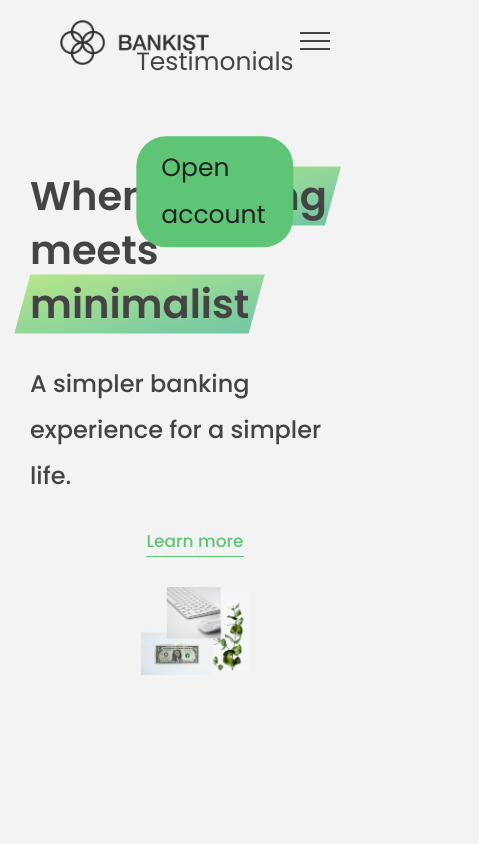
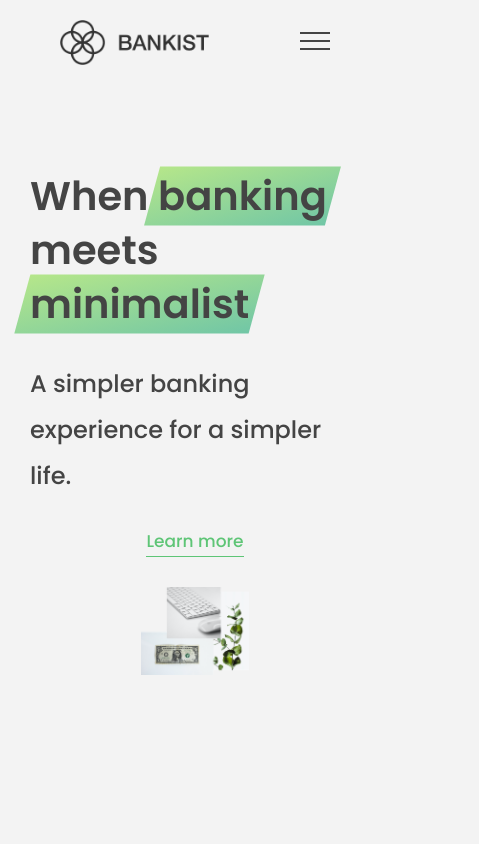
Before and after one commit to chernnovaa/Bankist, a website: page index.html in a window 390 px wide. Shown: the top 844 px of the page, 479 px wide, since content can reach past the window. Drawn offline with Linux system fonts and the light colour scheme.

Commit message:
responsive

```diff
--- a/index.html
+++ b/index.html
@@ -16,7 +16,7 @@
   <header class="header">
     <nav class="nav">
       <img src="img/logo.png" alt="Bankist logo" class="nav__logo" id="logo" />
-      <ul class="nav__links  burger--open">
+      <ul class="nav__links  burger--menu ">
         <li class="nav__item">
           <a class="nav__link" href="#section--1">Features</a>
         </li>
--- a/js/script.js
+++ b/js/script.js
@@ -316,7 +316,7 @@ slider();
 
 //burger menu
 const burgerBtn = document.querySelector('.burger');
-const burgerMenu = document.querySelector('.burger--open');
+const burgerMenu = document.querySelector('.burger--menu');
 
 burgerBtn.addEventListener('click', () => {
   burgerMenu.classList.toggle('burger--open');
--- a/sass/_features.scss
+++ b/sass/_features.scss
@@ -6,6 +6,10 @@
 
   @media only screen and (max-width: 990px) {
     margin: 0;
+  }
+
+  @media only screen and (max-width: 675px) {
+    grid-template-columns: none;
   }
 
   &__img {
--- a/sass/_footer.scss
+++ b/sass/_footer.scss
@@ -7,6 +7,12 @@
     display: flex;
     justify-content: center;
     margin-bottom: 5rem;
+
+    @media only screen and (max-width: 850px) {
+      display: grid;
+      grid-template-columns: 2fr 2fr;
+      justify-items: center;
+    }
   }
 
   &__item {
--- a/sass/_home.scss
+++ b/sass/_home.scss
@@ -30,6 +30,10 @@
     font-size: 4rem;
     line-height: 1.3;
     font-weight: 500;
+
+    @media only screen and (max-width: 675px) {
+      font-size: 3rem;
+    }
   }
 
   &--sign-up {
--- a/sass/_navigation.scss
+++ b/sass/_navigation.scss
@@ -23,6 +23,10 @@
   &__logo {
     height: 4.5rem;
     transition: all 0.3s;
+
+    @media only screen and (max-width: 850px) {
+      z-index: 10;
+    }
   }
 
   &__links {
@@ -31,7 +35,7 @@
     list-style: none;
 
     @media only screen and (max-width: 850px) {
-      display: none;
+      //display: none;
     }
   }
 
@@ -71,6 +75,10 @@
   }
 }
 
+.burger {
+  display: none;
+}
+
 @media only screen and (max-width: 850px) {
   .burger {
     position: relative;
@@ -78,6 +86,7 @@
     outline: none;
     margin-top: 2rem;
     cursor: pointer;
+    z-index: 100;
 
     &,
     &::after,
@@ -103,14 +112,21 @@
       top: 0.8rem;
     }
 
+    &--menu {
+      width: 100%;
+      background-color: #f3f3f3;
+      flex-direction: column;
+      gap: 20px 0;
+      padding: 6rem 0;
+      position: absolute;
+      left: 0;
+      transform: translateY(-110%);
+      transition: transform 0.5s ease;
+      z-index: 5;
+    }
+
     &--open {
-      display: flex;
-      flex-direction: column;
-      position: absolute;
-      gap: 5rem;
-      top: 50%;
-      left: 50%;
-      transform: translate(-50%, -50%);
+      transform: translateY(0);
     }
   }
 }
--- a/sass/_operations.scss
+++ b/sass/_operations.scss
@@ -3,10 +3,6 @@
   margin: 12rem auto 0 auto;
 
   background-color: #fff;
-
-  @media only screen and (max-width: 990px) {
-    max-width: 50rem;
-  }
 
   &__tab {
     margin-right: 2.5rem;
@@ -16,9 +12,17 @@
       padding: 2rem;
     }
 
+    @media only screen and (max-width: 675px) {
+      max-width: 12rem;
+    }
+
     &-container {
       display: flex;
       justify-content: center;
+
+      @media only screen and (max-width: 675px) {
+        justify-content: space-between;
+      }
     }
 
     & span {
@@ -58,6 +62,10 @@
 
     @media only screen and (max-width: 990px) {
       padding: 2rem 4rem 4rem;
+    }
+
+    @media only screen and (max-width: 675px) {
+      padding: 0 2rem 4rem;
     }
 
     &--active {
```
Also changed, not shown: css/style.css, sass/main.css.
